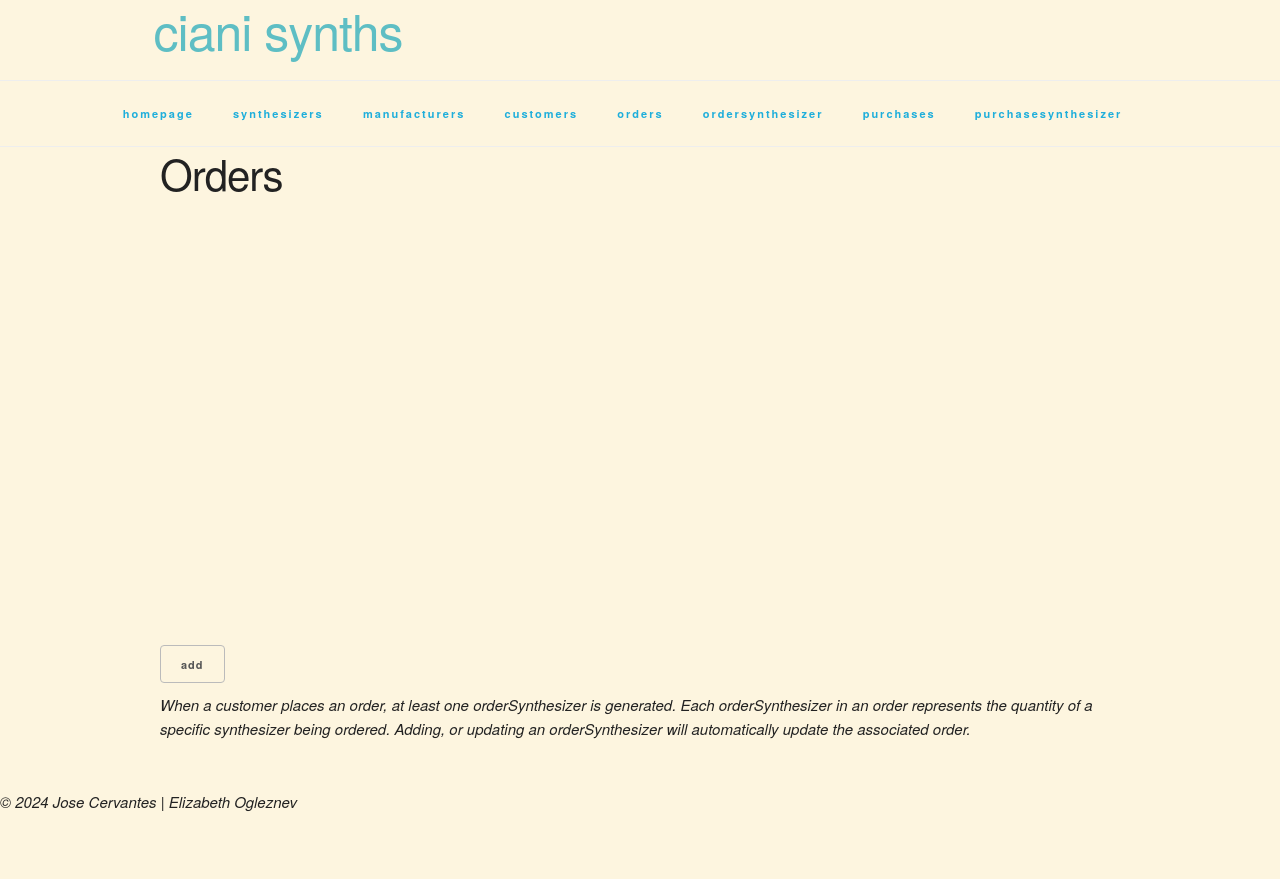
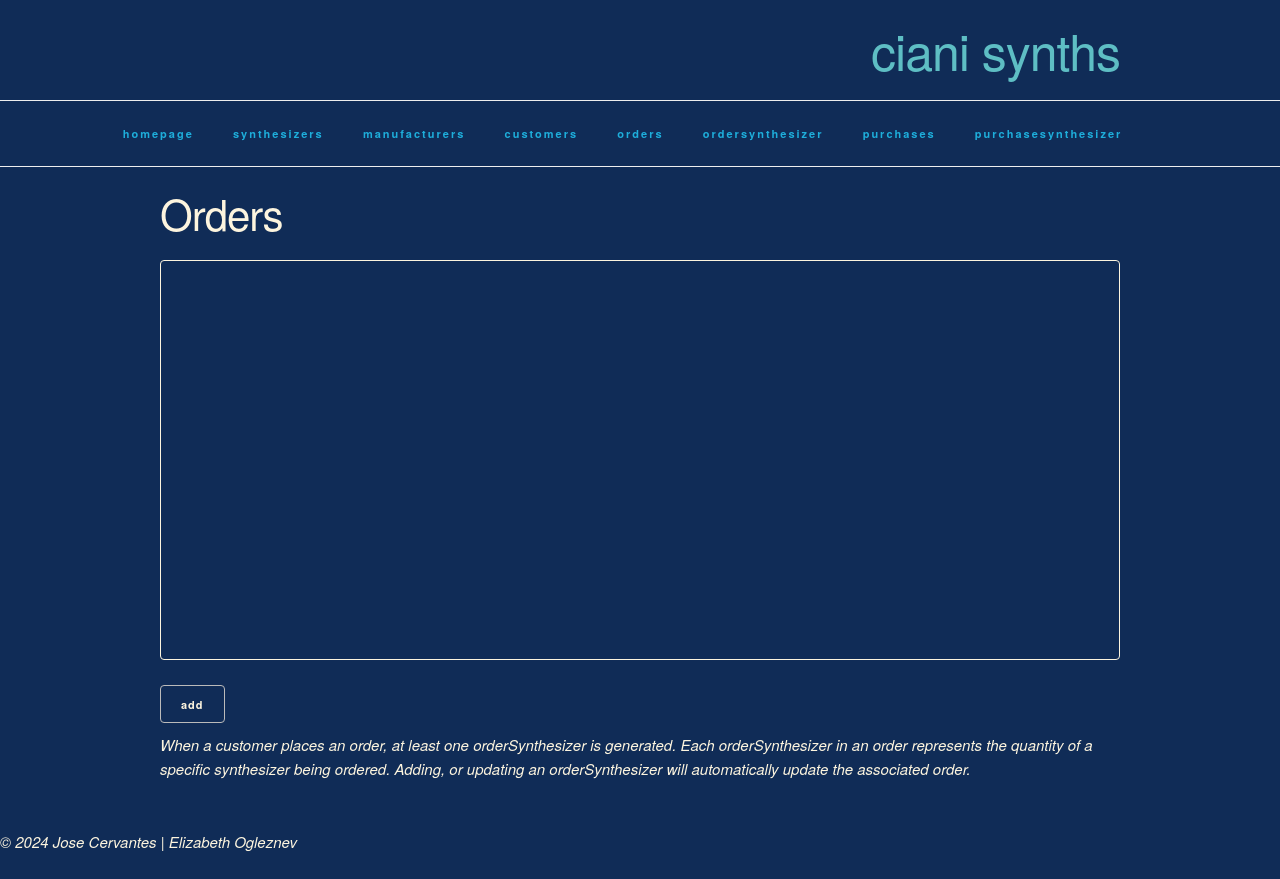
Before and after one commit to jscervantes/cs340-Portfolio-Project, a Flask app: page /orders in a window 1280 px wide. Before the commit the page ends 811 px from the top, so only its background shows below. Run offline with Flask 3, Linux system fonts and the light colour scheme; data that the repository does not hold is empty; some libraries are stand-ins or nearby versions.

Commit message:
Add header styles + colors

```diff
--- a/static/css/skeleton.css
+++ b/static/css/skeleton.css
@@ -125,14 +125,19 @@ body {
   line-height: 1.6;
   font-weight: 400;
   font-family: "Raleway", "HelveticaNeue", "Helvetica Neue", Helvetica, Arial, sans-serif;
-  color: #222;
-  background-color: #fdf5df;}
+  color: #fdf5df;
+  background-color: #102C57;}
+
+div#title-wrapper {
+  display:flex;
+  justify-content: right;
+}
 
 
 /* Typography
 –––––––––––––––––––––––––––––––––––––––––––––––––– */
 h1, h2, h3, h4, h5, h6 {
-  margin-top: 0;
+  margin-top: 20px;
   margin-bottom: 2rem;
   font-weight: 300; }
 h1 { font-size: 4.0rem; line-height: 1.2;  letter-spacing: -.1rem; color:#5ebec4;}
@@ -193,7 +198,7 @@ input[type="submit"],
 input[type="reset"],
 input[type="button"] {
   display: inline-block;
-  color: #555;
+  color: #fdf5df;
   text-align: center;
   vertical-align: middle;
   height: 38px;
@@ -220,7 +225,7 @@ button:focus,
 input[type="submit"]:focus,
 input[type="reset"]:focus,
 input[type="button"]:focus {
-  color: #333;
+  color: #636363;
   border-color: #888;
   outline: 0; }
 .button.button-primary,
@@ -350,6 +355,9 @@ table{
   height:400px;
   display:block;
   margin: 0;
+  border-color:#E1E1E1;
+  border: 1px solid;
+  border-radius: 4px;
 }
 th {
   position: sticky;
@@ -366,10 +374,13 @@ td {
   width: 5%; }
 th:first-child,
 td:first-child {
-  padding-left: 0; }
+  padding-left: 10px; }
 th:last-child,
 td:last-child {
   padding-right: 0;
+}
+tbody tr:nth-child(odd) {
+  background-color: #3a5a8b;
 }
 
 /* Spacing
--- a/templates/base.j2
+++ b/templates/base.j2
@@ -10,7 +10,9 @@
 
 <body>
   <header id="nav-wrapper">
-    <h1 id="title">ciani synths</h1>
+    <div class="container" id="title-wrapper">
+      <h1 id="title">ciani synths</h1>
+    </div>
     {% include "_navigation.j2" %}
   </header>
   <div class="container">
```
